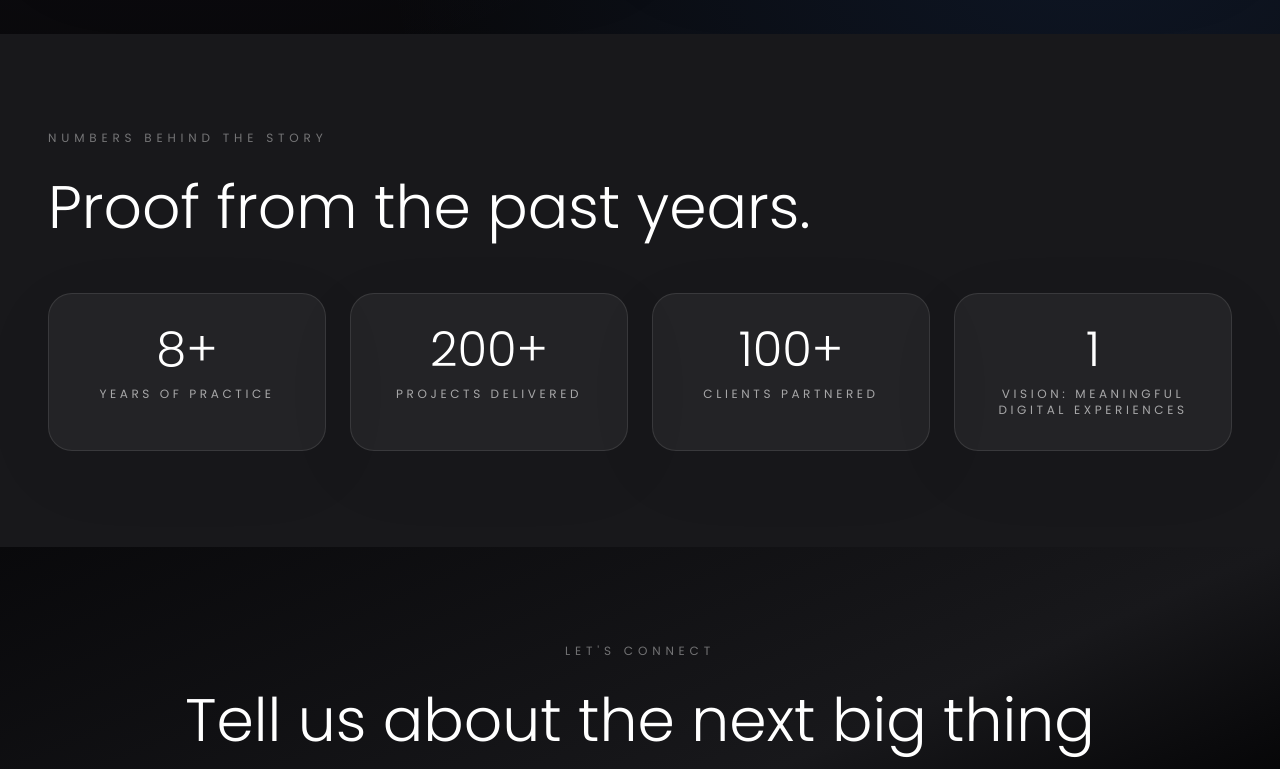
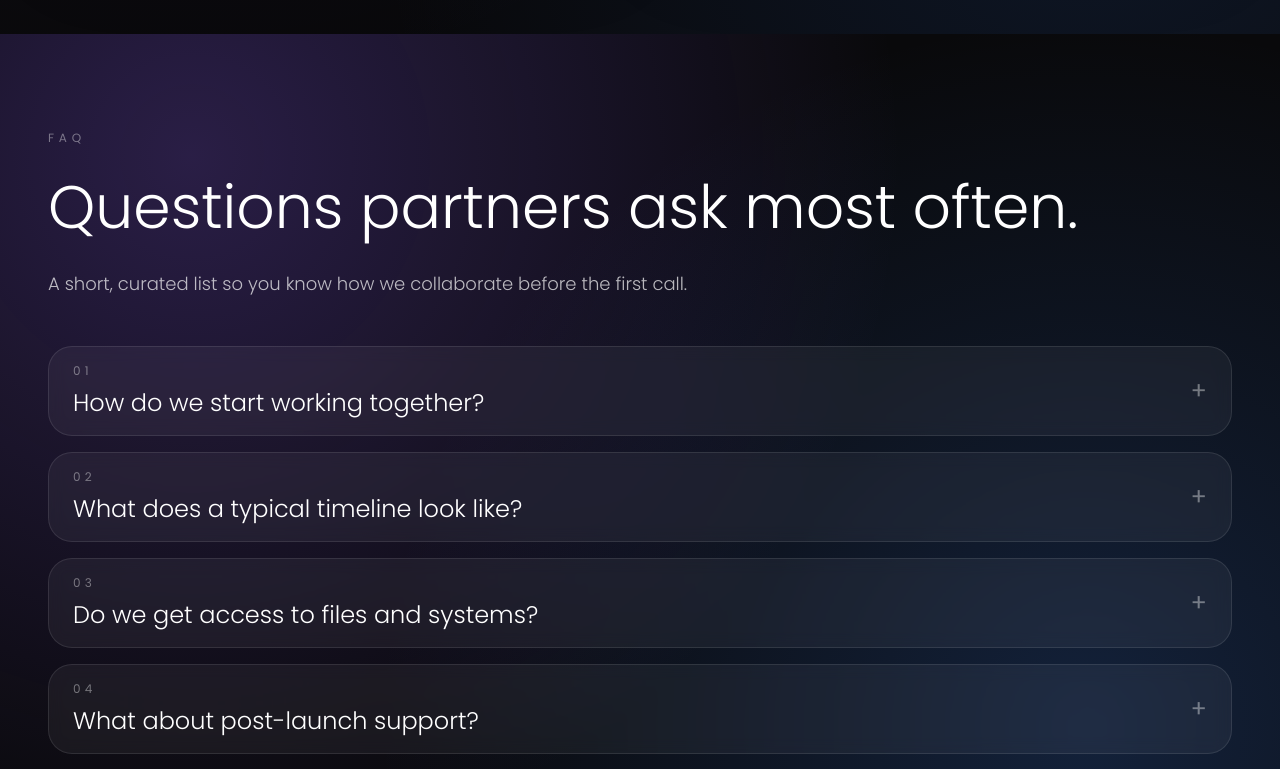
Before and after one commit to arsycreative/ARSY, a Next.js app: page /en/about in a window 1280 px wide. Shown: the part 3100-3869 px from the top of the page. Built offline with nearby package versions, Linux system fonts and the light colour scheme; what @radix-ui/themes would draw is missing.

Commit message:
fix about page

```diff
--- a/src/app/[locale]/about/page.jsx
+++ b/src/app/[locale]/about/page.jsx
@@ -12,6 +12,7 @@ import {
   Target,
 } from "lucide-react";
 import Image from "next/image";
+import FAQSection from "@/components/about/faq-section";
 
 const processIcons = {
   listen: BookOpen,
@@ -82,6 +83,17 @@ export default function AboutPage({ params }) {
       "seven",
       "eight",
     ].map((key) => t(`reasons.items.${key}`)),
+  };
+
+  const faq = {
+    eyebrow: t("faq.eyebrow"),
+    title: t("faq.title"),
+    body: t("faq.body"),
+    items: ["process", "timeline", "ownership", "support"].map((key) => ({
+      id: key,
+      question: t(`faq.items.${key}.question`),
+      answer: t(`faq.items.${key}.answer`),
+    })),
   };
 
   const metrics = {
@@ -267,6 +279,8 @@ export default function AboutPage({ params }) {
         </div>
       </section>
 
+      <FAQSection copy={faq} />
+
       <section className="bg-zinc-50 py-24 px-6 dark:bg-zinc-900 lg:px-12">
         <div className="mx-auto max-w-7xl">
           <div className="max-w-3xl space-y-6">
--- /dev/null
+++ b/src/components/about/faq-section.jsx
@@ -0,0 +1,81 @@
+"use client";
+
+import { useState } from "react";
+import { motion, AnimatePresence } from "framer-motion";
+
+export default function FAQSection({ copy }) {
+  const [active, setActive] = useState(null);
+
+  return (
+    <section className="relative overflow-hidden bg-zinc-950 py-24 px-6 text-white lg:px-12">
+      <div
+        className="pointer-events-none absolute inset-0 bg-[radial-gradient(circle_at_15%_15%,rgba(139,92,246,0.25),transparent_55%),radial-gradient(circle_at_85%_85%,rgba(59,130,246,0.2),transparent_55%)]"
+        aria-hidden="true"
+      />
+      <div className="relative mx-auto grid max-w-7xl gap-12 lg:grid-cols-[0.85fr,1.15fr]">
+        <div className="space-y-6">
+          <p className="text-xs uppercase tracking-[0.4em] text-white/40">
+            {copy.eyebrow}
+          </p>
+          <h2 className="text-5xl font-light leading-tight lg:text-6xl">
+            {copy.title}
+          </h2>
+          {copy.body && (
+            <p className="text-lg font-light leading-relaxed text-white/70">
+              {copy.body}
+            </p>
+          )}
+        </div>
+        <div className="space-y-4">
+          {copy.items.map((item, index) => {
+            const isOpen = active === index;
+            return (
+              <div
+                key={item.id}
+                className="overflow-hidden rounded-3xl border border-white/10 bg-white/5 backdrop-blur transition-colors duration-300 hover:border-white/30 hover:bg-white/10"
+              >
+                <button
+                  type="button"
+                  onClick={() => setActive(isOpen ? null : index)}
+                  className="flex w-full items-center justify-between px-6 py-4 text-left"
+                >
+                  <div>
+                    <p className="text-xs uppercase tracking-[0.35em] text-white/40">
+                      {String(index + 1).padStart(2, "0")}
+                    </p>
+                    <h3 className="mt-2 text-2xl font-light">
+                      {item.question}
+                    </h3>
+                  </div>
+                  <motion.span
+                    animate={{ rotate: isOpen ? 45 : 0 }}
+                    className="text-2xl text-white/40"
+                  >
+                    +
+                  </motion.span>
+                </button>
+                <AnimatePresence initial={false}>
+                  {isOpen && (
+                    <motion.div
+                      key="content"
+                      initial={{ height: 0, opacity: 0 }}
+                      animate={{ height: "auto", opacity: 1 }}
+                      exit={{ height: 0, opacity: 0 }}
+                      transition={{ duration: 0.35, ease: "easeOut" }}
+                    >
+                      <div className="px-6 pb-6">
+                        <p className="text-base leading-relaxed text-white/70">
+                          {item.answer}
+                        </p>
+                      </div>
+                    </motion.div>
+                  )}
+                </AnimatePresence>
+              </div>
+            );
+          })}
+        </div>
+      </div>
+    </section>
+  );
+}
--- a/src/messages/en.json
+++ b/src/messages/en.json
@@ -296,6 +296,29 @@
         "vision": {
           "value": "1",
           "label": "Vision: meaningful digital experiences"
+        }
+      }
+    },
+    "faq": {
+      "eyebrow": "FAQ",
+      "title": "Questions partners ask most often.",
+      "body": "A short, curated list so you know how we collaborate before the first call.",
+      "items": {
+        "process": {
+          "question": "How do we start working together?",
+          "answer": "We begin with a discovery session to understand your goals, audience, and constraints. From there we outline scope, timeline, and the core team before any design happens."
+        },
+        "timeline": {
+          "question": "What does a typical timeline look like?",
+          "answer": "Most flagship projects run 6–10 weeks depending on complexity. We only take on two concurrent launches so every milestone stays focused."
+        },
+        "ownership": {
+          "question": "Do we get access to files and systems?",
+          "answer": "Yes. Design files, code repositories, and documentation are handed over progressively so your team is never locked out."
+        },
+        "support": {
+          "question": "What about post-launch support?",
+          "answer": "We stay involved for stabilisation and can extend retainers for iteration, optimisation, or new feature work."
         }
       }
     },
--- a/src/messages/id.json
+++ b/src/messages/id.json
@@ -292,6 +292,29 @@
         "vision": {
           "value": "1",
           "label": "Visi: pengalaman digital yang berarti"
+        }
+      }
+    },
+    "faq": {
+      "eyebrow": "FAQ",
+      "title": "Pertanyaan yang paling sering kami terima.",
+      "body": "Daftar singkat agar kamu paham cara kami berkolaborasi bahkan sebelum diskusi dimulai.",
+      "items": {
+        "process": {
+          "question": "Bagaimana proses awalnya?",
+          "answer": "Kami mulai dengan sesi discovery untuk memahami tujuan, audiens, dan batasanmu. Setelah itu kami merinci scope, timeline, dan tim inti sebelum desain dimulai."
+        },
+        "timeline": {
+          "question": "Berapa lama proyek biasanya berjalan?",
+          "answer": "Sebagian besar proyek flagship berlangsung 6–10 minggu tergantung kompleksitas. Kami hanya menangani dua peluncuran sekaligus agar fokus terjaga."
+        },
+        "ownership": {
+          "question": "Apakah kami mendapat akses file dan sistem?",
+          "answer": "Tentu. File desain, repositori kode, dan dokumentasi diserahkan secara bertahap sehingga timmu tidak pernah terkunci."
+        },
+        "support": {
+          "question": "Bagaimana dukungan setelah peluncuran?",
+          "answer": "Kami tetap mendampingi untuk stabilisasi dan bisa memperpanjang retainer untuk iterasi, optimasi, atau fitur baru."
         }
       }
     },
```
